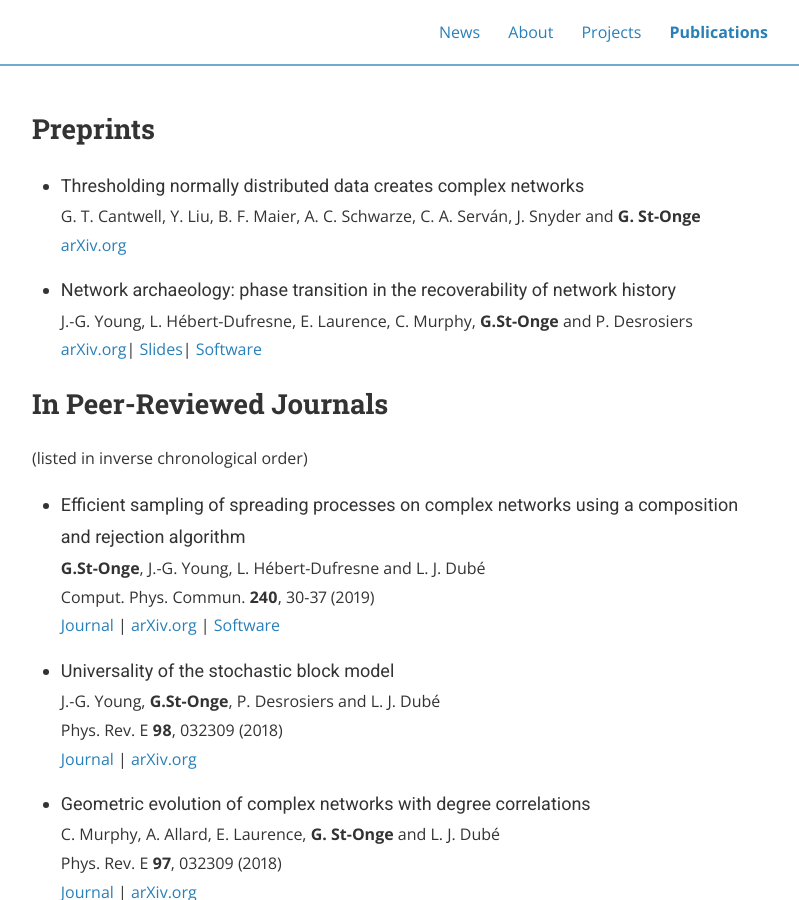
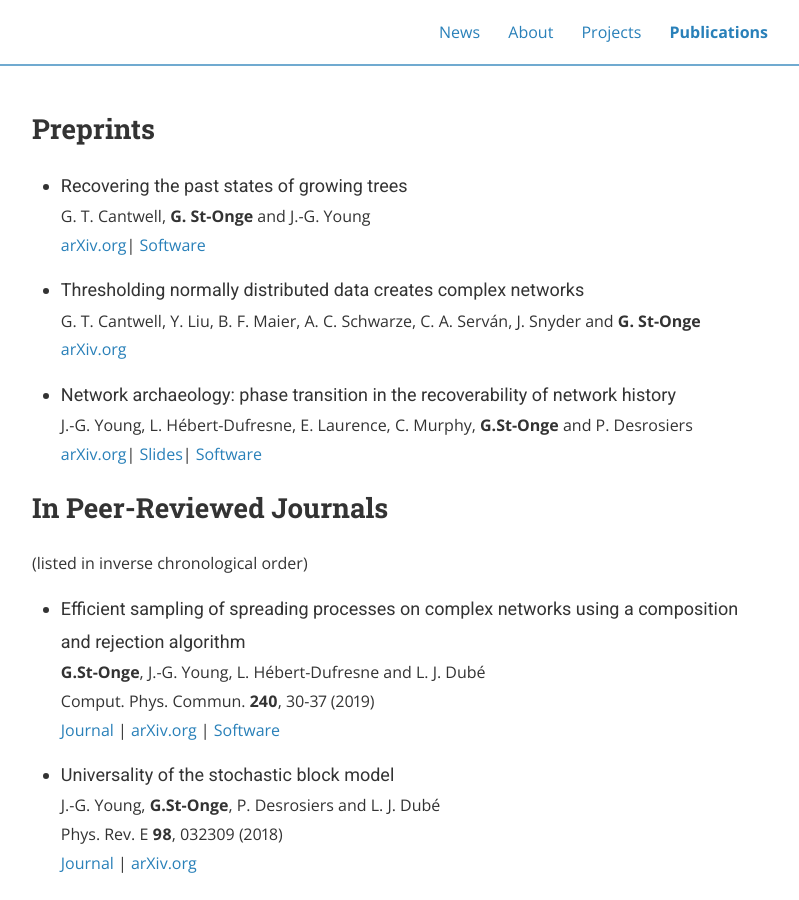
Before and after one commit to gstonge/gstonge.github.io, a Jekyll site: the page built from publications.md, in a window 1280 px wide and 900 px high. Shown: the whole window, without its empty margins (240-1039 px from the left). Built offline with Jekyll 4.4.1, drawn with Linux system fonts in a browser that asks for light colours; nearby versions of some CDN libraries.

Commit message:
new preprint

```diff
--- a/publications.md
+++ b/publications.md
@@ -6,6 +6,12 @@ permalink: /publications/
 
 
 ## Preprints
+
+* <span class="pub-title">Recovering the past states of growing trees</span><br>
+G. T. Cantwell, **G. St-Onge** and J.-G. Young
+<br>
+[arXiv.org](https://arxiv.org/abs/1910.04788)|
+[Software](https://github.com/gcant/temporal-recovery-tree-py)
 
 * <span class="pub-title">Thresholding normally distributed data creates complex networks</span><br>
 G. T. Cantwell, Y. Liu, B. F. Maier, A. C. Schwarze, C. A. Serván, J. Snyder and **G. St-Onge**
```
